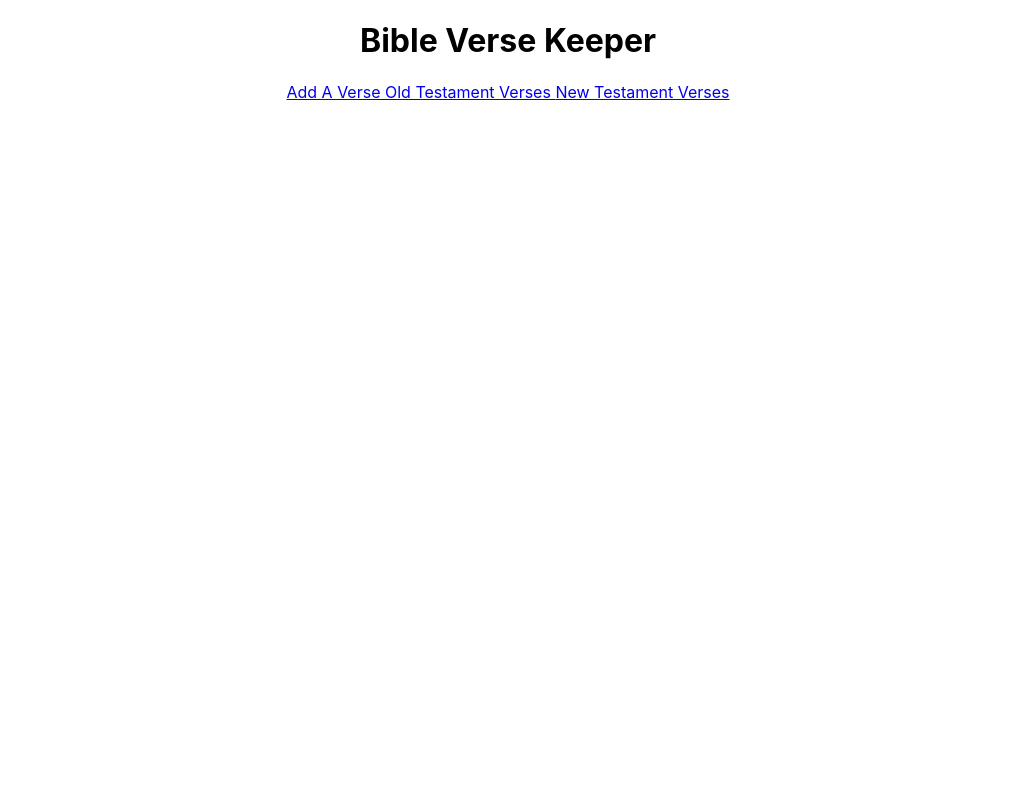
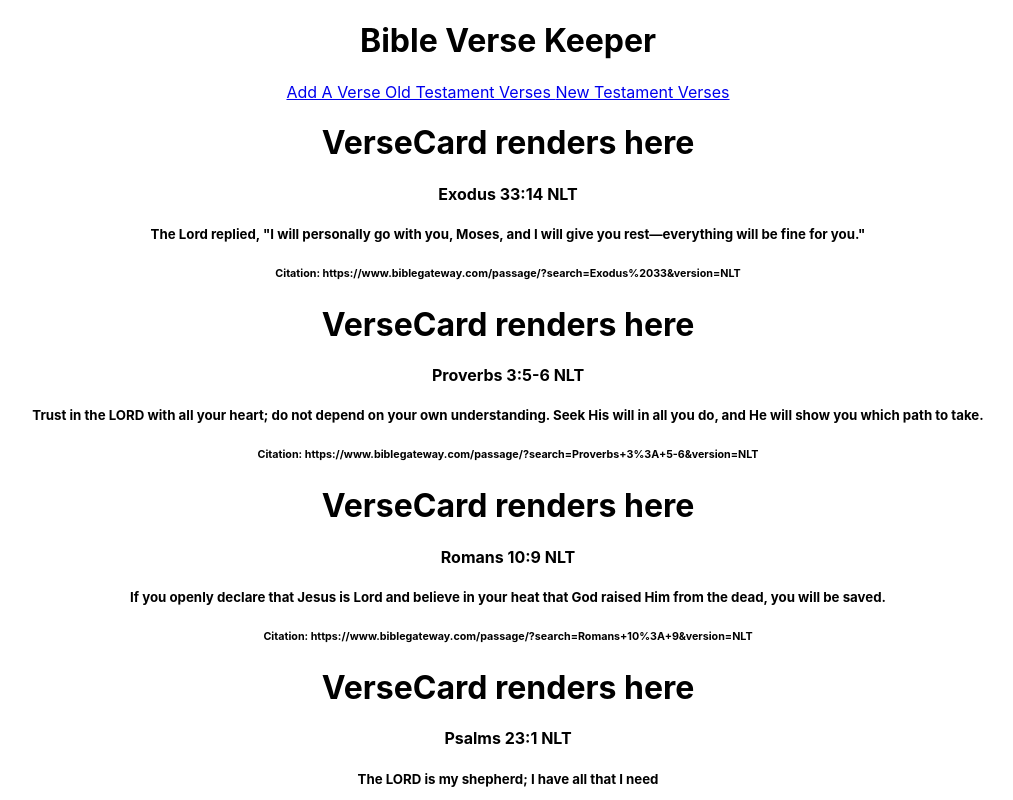
Before and after one commit to DeborahKurz/phase-2-project, a React (Create React App) app: page /newtestament in a window 1280 px wide. Shown: the top 800 px of the page, without its empty margins (132-1145 px from the left). Built offline with nearby package versions, Linux system fonts and the light colour scheme; data requests are answered from the project's data file.

Commit message:
NewTestament.js fetch and passing of props working

```diff
--- a/src/NewTestament.js
+++ b/src/NewTestament.js
@@ -9,10 +9,8 @@ function NewTestament(){
     useEffect(()=>{
         fetch("http://localhost:3000/verses")
         .then(r=>r.json())
-        .then(verses => console.log(verses))
+        .then(verses => setVerses(verses))
       }, [])
-
-      console.log("Verses: ", verses)
 
     return (
         <div className="App">
@@ -21,7 +19,7 @@ function NewTestament(){
             </header>
             <main>
                 {verses.map((verse)=>(
-                    <VerseCard key={verses} verse={verse} />
+                    <VerseCard key={verse.reference} verse={verse} />
                 ))}
             </main>
         </div>
```
